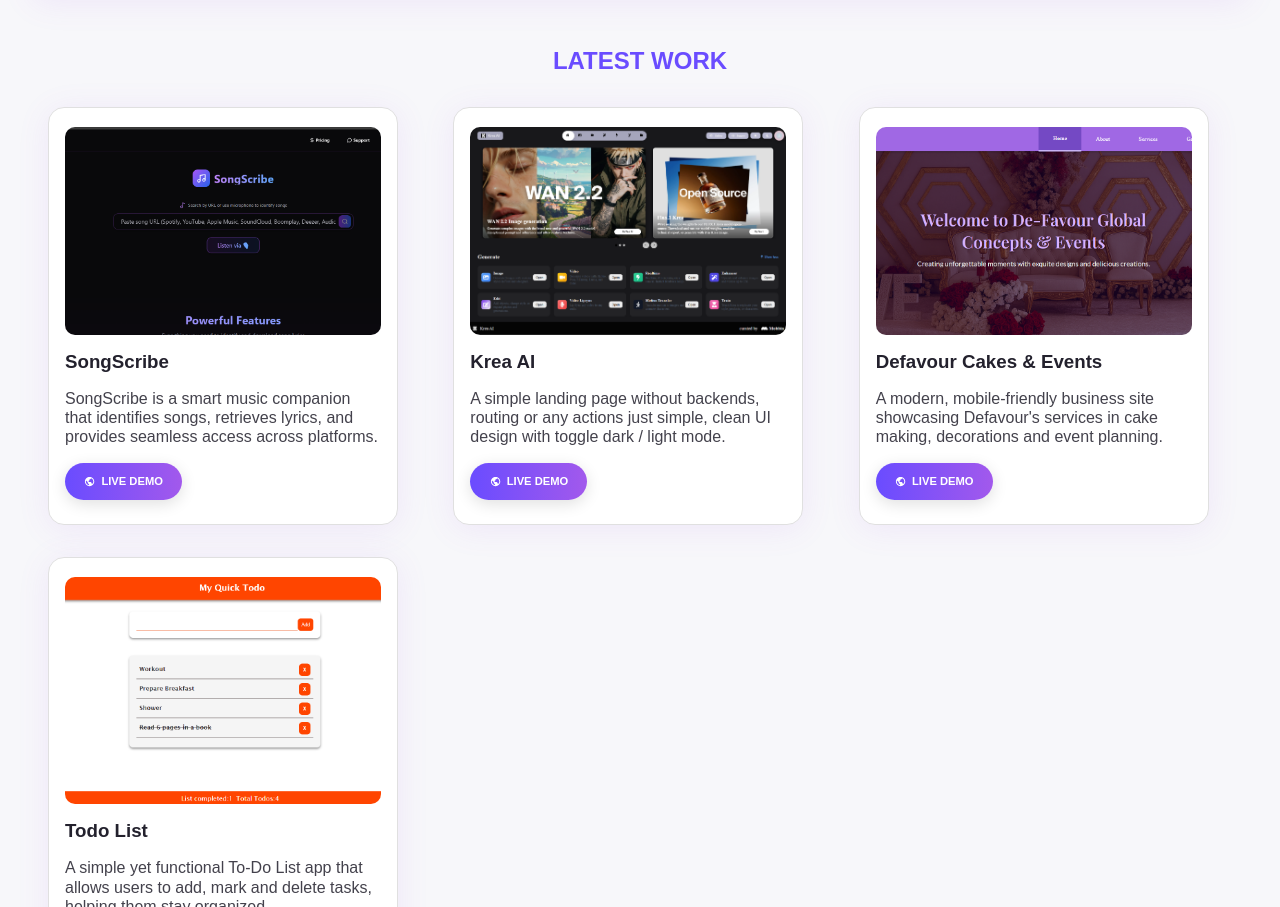
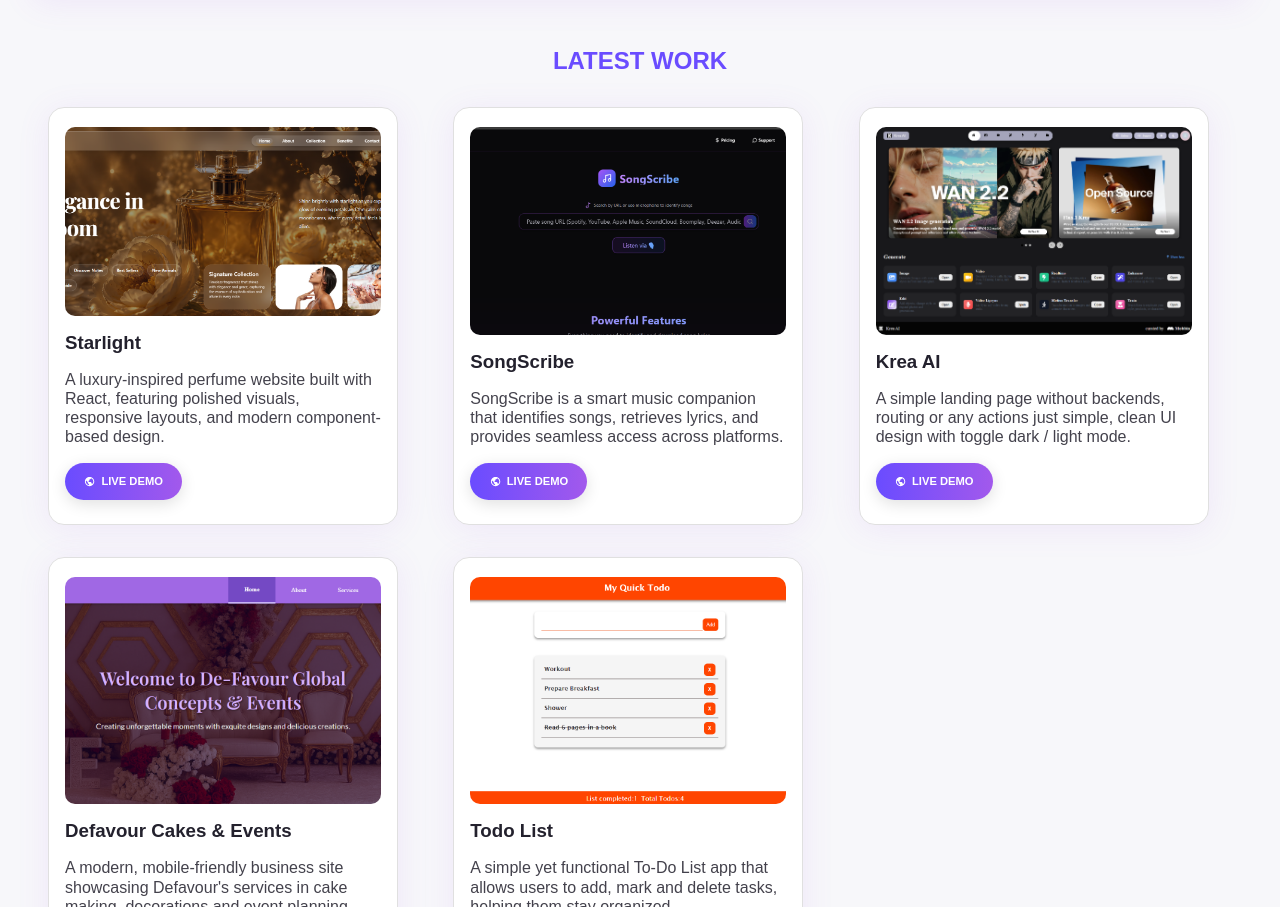
Before and after one commit to BwisterNova/my-portfolio, a React (Vite) app: page / in a window 1280 px wide. Shown: the part 1681-2588 px from the top of the page. Built offline with nearby package versions, Linux system fonts and the light colour scheme.

Commit message:
add new project made and edit the read me

```diff
--- a/src/components/HeroSection/HeroSection.jsx
+++ b/src/components/HeroSection/HeroSection.jsx
@@ -58,7 +58,7 @@
         </p>
         <div className={styles.socialIcons}>
           <a
-            href="https://www.facebook.com/bright.arubuola?mibextid=ZbWKwL"
+            href="https://www.facebook.com/share/1Cg9cH39NP/"
             target="_blank"
             rel="noopener noreferrer"
           >
@@ -72,7 +72,7 @@
             <FaGithub className={styles.socialLinks} />
           </a>
           <a
-            href="https://www.instagram.com/_brightayomide_?igsh=YzljYTk1ODg3Zg=="
+            href="https://www.instagram.com/brightmide_?igsh=dG5sbjU2YXZxcWtl"
             target="_blank"
             rel="noopener noreferrer"
           >
--- a/src/components/Projects/Projects.jsx
+++ b/src/components/Projects/Projects.jsx
@@ -5,12 +5,21 @@
 import defavour from "../../assets/images/defavour.png";
 import todoImage from "../../assets/images/todoImage.png";
 import songScribe from "../../assets/images/songScribe.png";
+import starlight from "../../assets/images/starlight.png";
 
 import { BiWorld } from "react-icons/bi";
 
 const projects = [
   {
     id: 1,
+    image: starlight,
+    title: "Starlight ",
+    description:
+      "A luxury-inspired perfume website built with React, featuring polished visuals, responsive layouts, and modern component-based design.",
+    link: "https://starlight-web.netlify.app",
+  },
+  {
+    id: 2,
     image: songScribe,
     title: "SongScribe ",
     description:
@@ -18,7 +27,7 @@
     link: "https://songscribe-lyrics.vercel.app/",
   },
   {
-    id: 2,
+    id: 3,
     image: kreaImage,
     title: "Krea AI ",
     description:
@@ -26,7 +35,7 @@
     link: "https://kea-landing-page.vercel.app/",
   },
   {
-    id: 3,
+    id: 4,
     image: defavour,
     title: "Defavour Cakes & Events ",
     description:
@@ -34,7 +43,7 @@
     link: "https://defavour-global-concepts-and-events.netlify.app/",
   },
   {
-    id: 4,
+    id: 5,
     image: todoImage,
     title: "Todo List",
     description:
--- a/vite.config.js
+++ b/vite.config.js
@@ -4,6 +4,6 @@
 // https://vite.dev/config/
 export default defineConfig({
   plugins: [react()],
-  base: "/my-portfolio",
+  // base: "/my-portfolio",
   // base: process.env.DEPLOY_TARGET === "GH" ? "/my-portfolio/" : "/",
 });
```
Also changed, not shown: src/assets/images/starlight.png (added), 1 other file (tests, documents, lock files or other folders).
